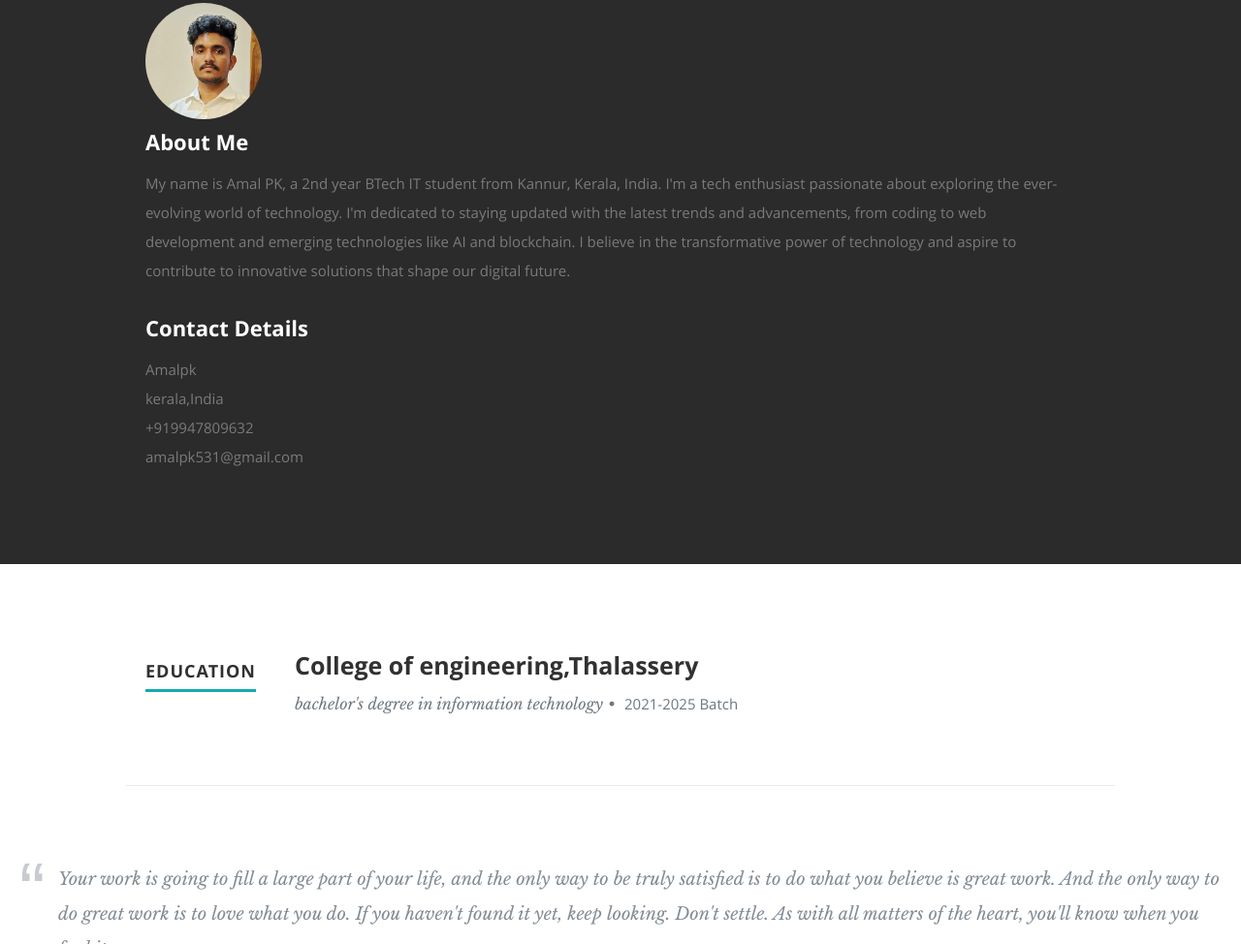
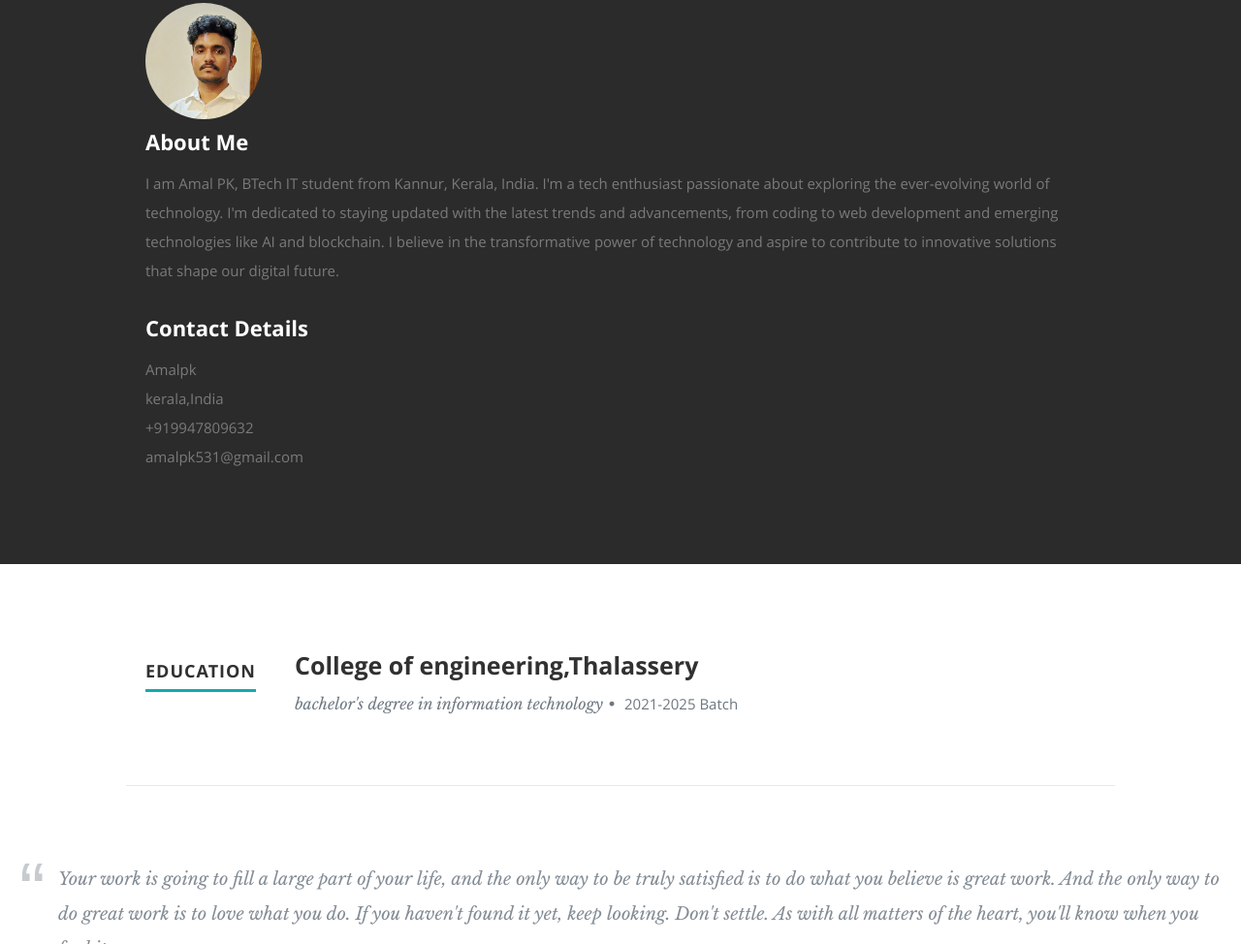
Before and after one commit to is-called/profile, a plain HTML site: page index.html in a window 1280 px wide. Shown: the part 1013-1987 px from the top of the page at 97% size. Drawn offline with Linux system fonts and the light colour scheme.

Commit message:
Update index.html

```diff
--- a/index.html
+++ b/index.html
@@ -103,7 +103,7 @@
           <h2>About Me</h2>
 
           <p>
-            My name is Amal PK, a 2nd year BTech IT student from Kannur, Kerala,
+            I am Amal PK, BTech IT student from Kannur, Kerala,
             India. I'm a tech enthusiast passionate about exploring the
             ever-evolving world of technology. I'm dedicated to staying updated
             with the latest trends and advancements, from coding to web
```
